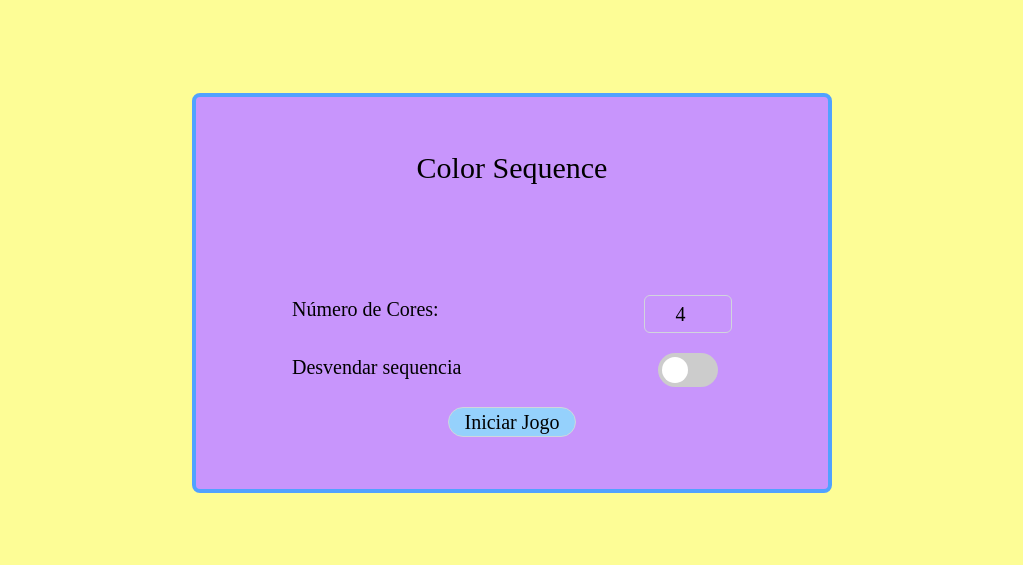
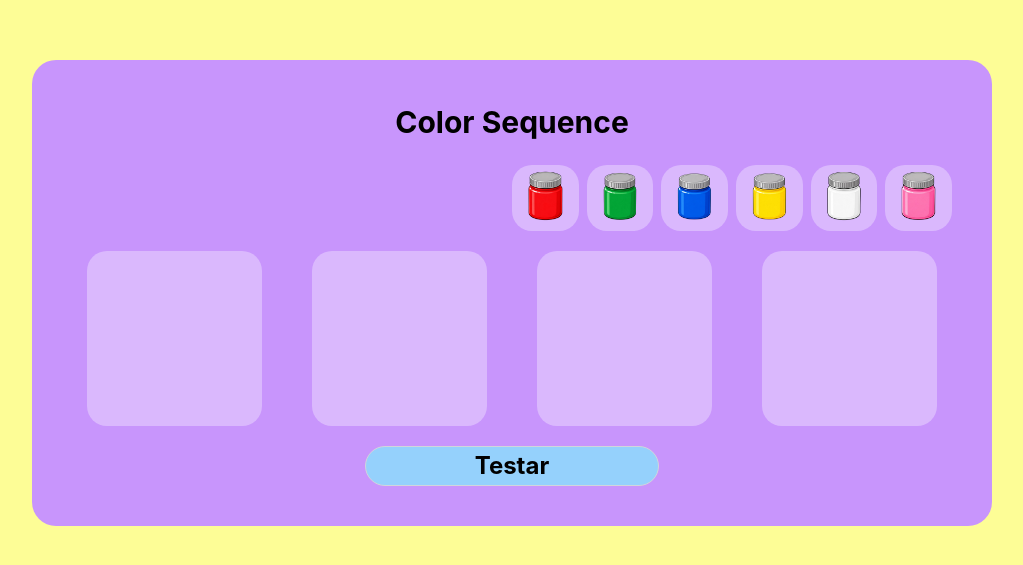
Before and after one commit to devDavyRibeiro/colors-sequence, a React (Vite) app: page / in a window 1280 px wide. Shown: the part 107-672 px from the top of the page, without its empty margins (128-1151 px from the left). Built offline with nearby package versions, Linux system fonts and the light colour scheme.

Commit message:
feat: estilizando sequence-component

```diff
--- a/src/App.tsx
+++ b/src/App.tsx
@@ -2,10 +2,10 @@ import Sequencie from "./components/sequencie.tsx";
 import Menu from "./components/menu.tsx";
 function App() {
   return (
-    <div className="h-screen w-screen font-[Poppins]">
+    <div className="h-screen w-screen font-[Chelsea Market]">
       <main className=" text-center flex flex-col content-center items-center justify-center gap-4 h-full">
-        <Menu />
-        {/* <Sequencie /> */}
+        {/* <Menu /> */}
+        <Sequencie />
       </main>
     </div>
   )
--- a/src/components/sequencie.tsx
+++ b/src/components/sequencie.tsx
@@ -1,4 +1,3 @@
-
 import colorBlue from "../assets/color-blue.png";
 import colorGreen from "../assets/color-green.png";
 import colorPink from "../assets/color-pink.png";
@@ -6,15 +5,13 @@ import colorRed from "../assets/color-red.png";
 import colorWhite from "../assets/color-white.png";
 import colorYellow from "../assets/color-yellow.png";
 
-
 function Sequencie() {
   return (
-    <>
-      <div className="sequencie-component ">
+    <div className="flex flex-col w-[75%] p-10 bg-segundary rounded-3xl gap-5">
       <header>
-        <h2>Color Sequence</h2>
+        <h2 className="">Color Sequence</h2>
       </header>
-        <div className="reservation">
+      <div className="reservation flex justify-between ml-[50%] gap-2 items-center">
         <div className="item">
           <img src={colorRed} alt="Red" id="red" draggable={true} />
         </div>
@@ -34,16 +31,23 @@ function Sequencie() {
           <img src={colorPink} alt="Pink" id="pink" draggable={true} />
         </div>
       </div>
-        <div className="sequencie-container">
-          <div className="item"></div>
-          <div className="item"></div>
-          <div className="item"></div>
-          <div className="item"></div>
+      <div className="sequencie-container flex justify-between gap-5 items-center">
+        <div className="item">
+
         </div>
-        <button>Testar</button>
+        <div className="item">
+
         </div>
-    </>
-  )
+        <div className="item">
+
+        </div>
+        <div className="item">
+
+        </div>
+      </div>
+      <button className="text-center w-2/6 m-auto h-10 text-2xl font-bold">Testar</button>
+    </div>
+  );
 }
 
-export default Sequencie
+export default Sequencie;
--- a/src/styles.css
+++ b/src/styles.css
@@ -5,6 +5,13 @@
     --color-segundary: #C895FC;
     --color-terciary: #FCB595;
     --color-confirm: #95D1FC
+}
+
+/*regras gerais*/
+
+h2{
+    font-size:30px;
+    font-weight: bold;
 }
 
 button{
@@ -17,6 +24,8 @@ button:hover{
     cursor: pointer;
     box-shadow:  1px 1px 1px black;
 }
+
+/*switch input*/
 
 .switch {
   position: relative;
@@ -79,3 +88,17 @@ input:checked + .slider:before {
 .slider.round:before {
   border-radius: 50%;
 }
+
+/* item imagem tinta */
+
+.item{
+    background-color: #ffffff54;
+    margin: auto;
+    border-radius: 20px;
+    display: inline-block;
+}
+
+.sequencie-container .item{
+    min-width: 175px;
+    min-height: 175px;
+}
```
Lines whose indentation alone changed are shown as unchanged.
